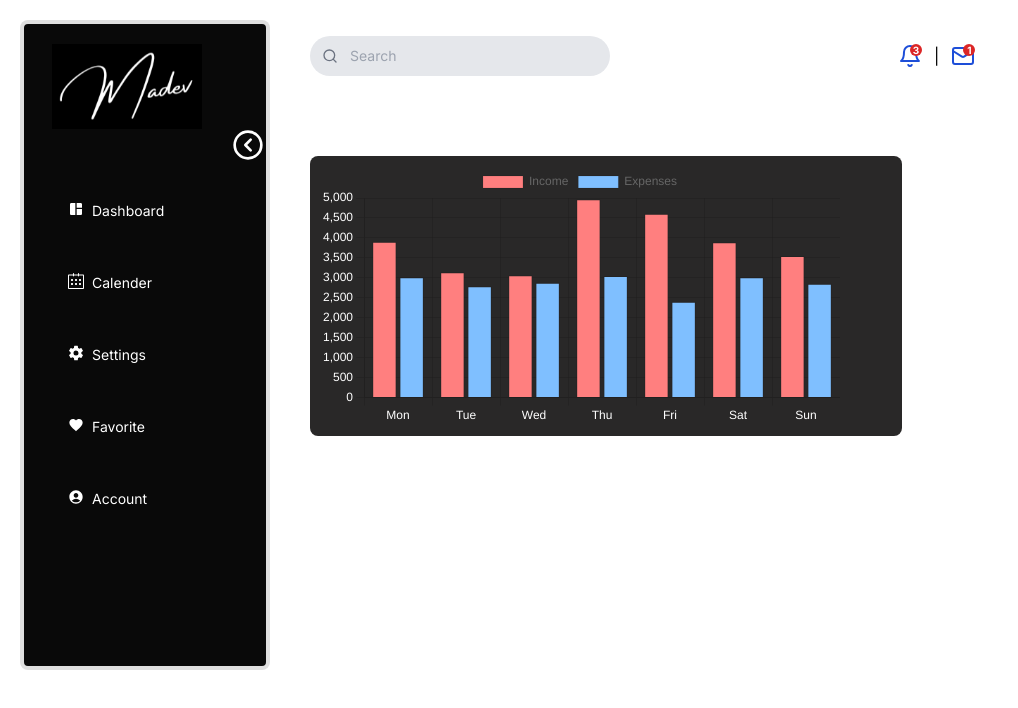
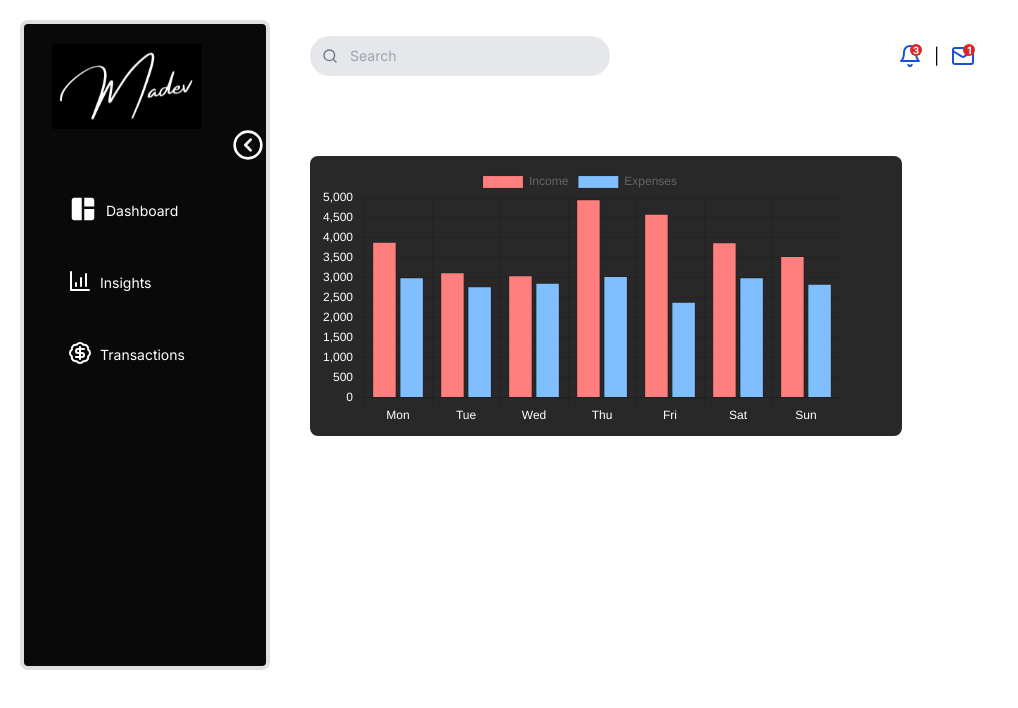
Before and after one commit to Moyo-Made/-Finance-Dashboard, a Next.js app in the folder finance-dashboard/: page /insights in a window 1280 px wide. Shown: the top 708 px of the page, without its empty margins (0-1018 px from the left). Built offline with nearby package versions, Linux system fonts and the light colour scheme.

Commit message:
updated data file

```diff
--- a/finance-dashboard/data.tsx
+++ b/finance-dashboard/data.tsx
@@ -1,41 +1,28 @@
 import {
 	MdSpaceDashboard,
-	MdOutlineFavorite,
-	MdAccountCircle,
 } from "react-icons/md";
-import { SlCalender } from "react-icons/sl";
+import { BarChart4 } from 'lucide-react';
 import { IoSettingsSharp } from "react-icons/io5";
+import { BadgeDollarSign } from 'lucide-react';
 
 const navLinks = [
 	{
 		name: "dashboard",
 		label: "Dashboard",
-		icon: <MdSpaceDashboard className="text-2xl ml-3" />,
-		path: "/dashboard",
+		icon: <MdSpaceDashboard className="text-3xl ml-3" />,
+		path: "/",
 	},
 	{
-		name: "calender",
-		label: "Calender",
-		icon: <SlCalender className="text-2xl ml-3" />,
-		path: "/calender",
+		name: "insights",
+		label: "Insights",
+		icon: <BarChart4 className="text-3xl ml-3" />,
+		path: "/insights",
 	},
 	{
-		name: "settings",
-		label: "Settings",
-		icon: <IoSettingsSharp className="text-2xl ml-3" />,
-		path: "/calender",
-	},
-	{
-		name: "favorite",
-		label: "Favorite",
-		icon: <MdOutlineFavorite className="text-2xl ml-3" />,
-		path: "/calender",
-	},
-	{
-		name: "account",
-		label: "Account",
-		icon: <MdAccountCircle className="text-2xl ml-3" />,
-		path: "/calender",
+		name: "transactions",
+		label: "Transactions",
+		icon: <BadgeDollarSign className="text-3xl ml-3" />,
+		path: "/transactions",
 	},
 ];
 
```
